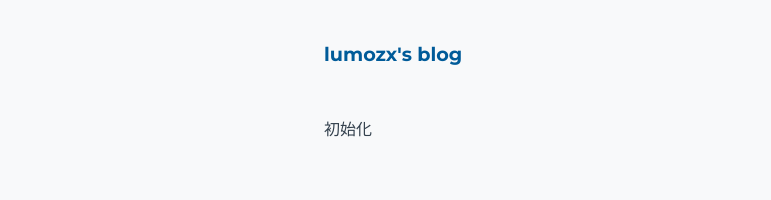
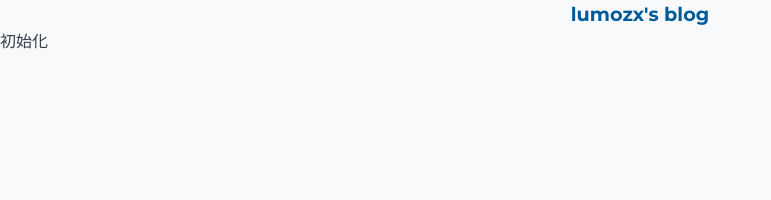
Before and after one commit to lumozx/lumozx.top, a Gatsby site: page /random in a window 1280 px wide. Shown: the whole page, without its empty margins (0-771 px from the left). Built offline with nearby package versions, Linux system fonts and the light colour scheme; Gatsby itself is replaced by a stand-in of ours.

Commit message:
feat: css

```diff
--- a/src/components/bio.js
+++ b/src/components/bio.js
@@ -36,7 +36,7 @@ const Bio = () => {
         className="bio-avatar"
         layout="fixed"
         formats={["AUTO", "WEBP", "AVIF"]}
-        src="../images/profile-pic.png"
+        src="../images/profile.jpeg"
         width={50}
         height={50}
         quality={95}
--- a/src/pages/random.js
+++ b/src/pages/random/index.js
@@ -2,10 +2,10 @@ import * as React from "react"
 import { StaticQuery, graphql } from "gatsby"
 import axios from "axios"
 
-import Layout from "../components/layout"
-import SEO from "../components/seo"
+import Layout from "../../components/layout"
+import SEO from "../../components/seo"
 
-import tiger from "../../static/tiger"
+import tiger from "../../../static/tiger"
 import * as randomStyle from "./random.module.css"
 
 class Random extends React.Component {
@@ -40,7 +40,7 @@ class Random extends React.Component {
                   `https://www.random.org/integers/?num=1&min=1&max=${this.state.person.length}&col=1&base=10&format=plain&rnd=new`
                 )
                 setTimeout(() => {
-                  lottery.setResult([res.data - 1])
+                  lottery.setResult([Number(res.data) - 1])
                 }, 500)
               }
             })
--- a/src/style.css
+++ b/src/style.css
@@ -294,12 +294,15 @@ a:focus {
   text-decoration: none;
 }
 
+#gatsby-focus-wrapper{
+  width: 100%;
+  height: 100%;
+}
 /* Custom classes */
 
 .global-wrapper {
-  margin: var(--spacing-0) auto;
-  max-width: var(--maxWidth-wrapper);
-  padding: var(--spacing-10) var(--spacing-5);
+  width: 100%;
+  height: 100%;
 }
 
 .global-wrapper[data-is-root-path="true"] .bio {
@@ -307,7 +310,7 @@ a:focus {
 }
 
 .global-header {
-  margin-bottom: var(--spacing-12);
+  text-align: center;
 }
 
 .main-heading {
```
Also changed, not shown: src/images/profile-pic.png (deleted), src/images/profile.jpeg (added), src/pages/random/random.module.css (renamed from src/pages/random.module.css).
